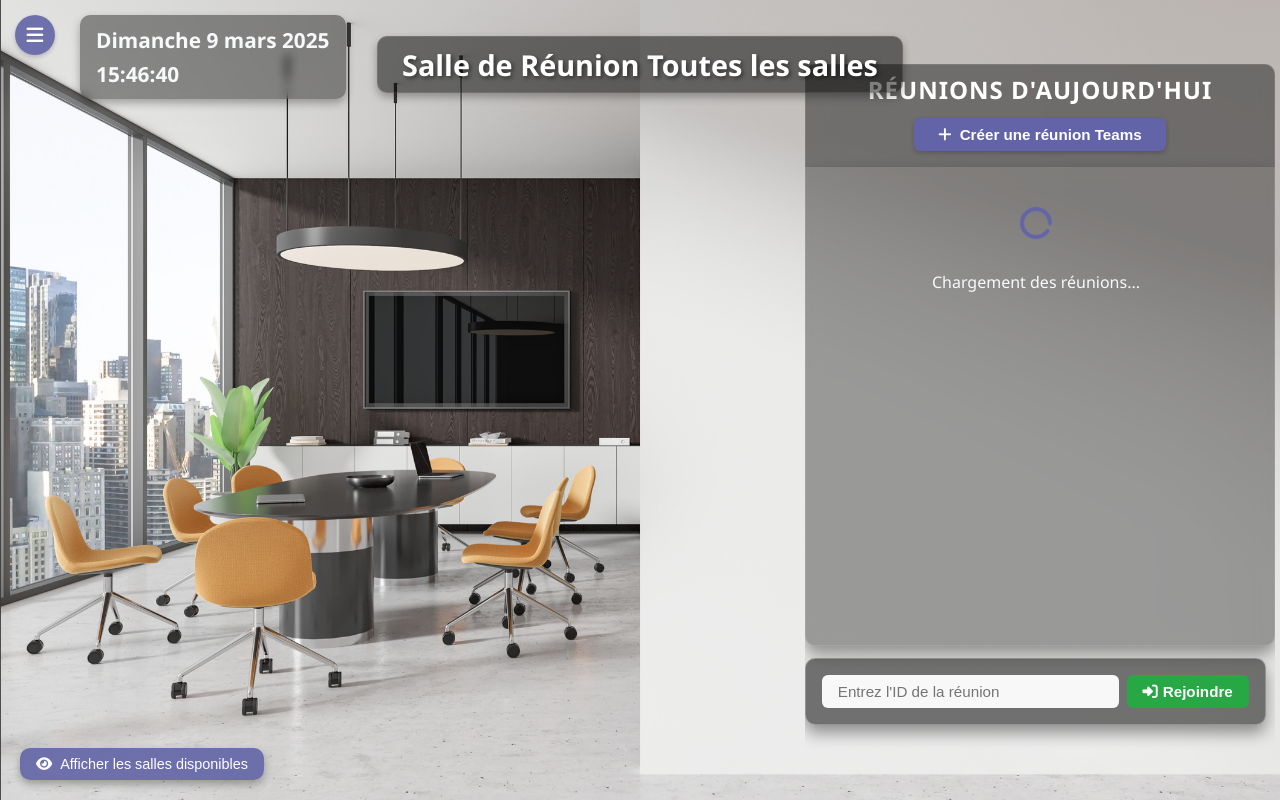
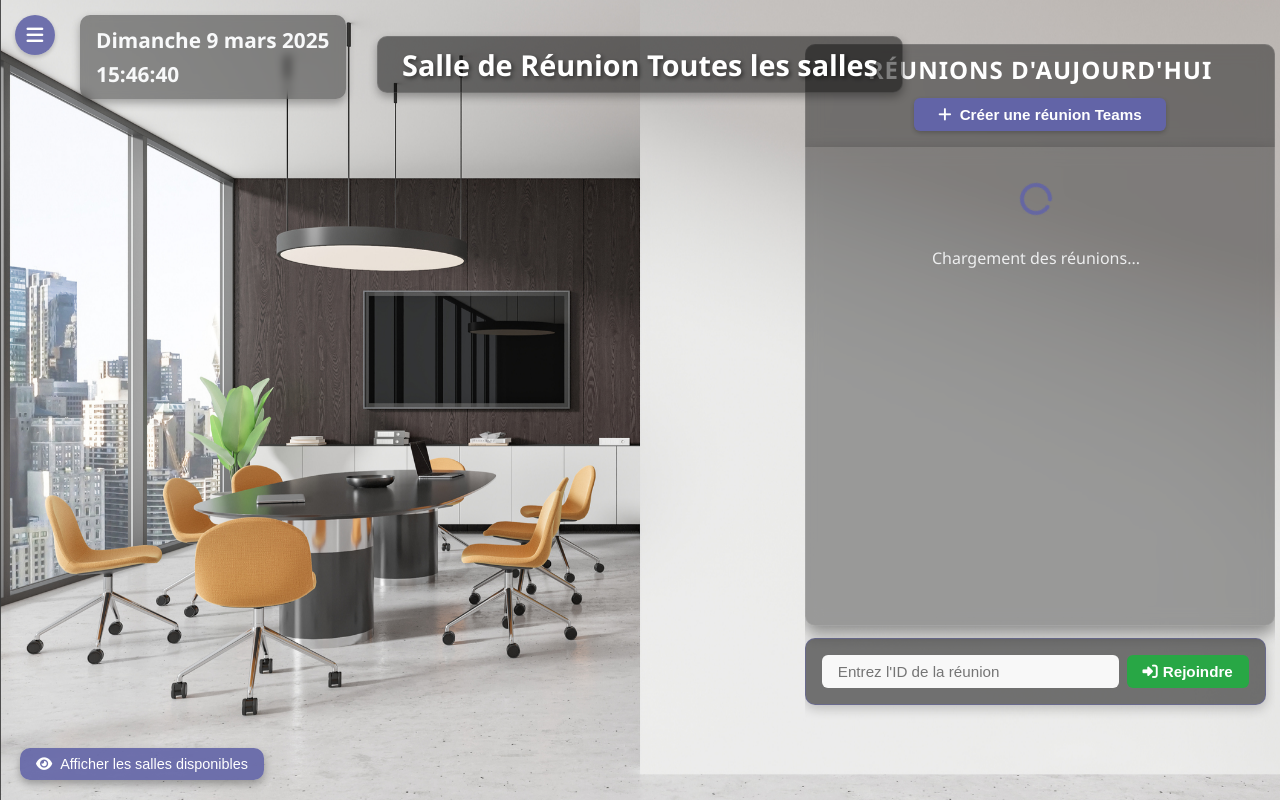
Before and after one commit to kaizen2025/teamsrooms_dev, a Flask app: page / in a window 1280 px wide. Run offline with Flask 3, Linux system fonts and the light colour scheme; data that the repository does not hold is empty.

Commit message:
Update meetings.css

```diff
--- a/static/css/meetings.css
+++ b/static/css/meetings.css
@@ -15,7 +15,7 @@
   flex-direction: column;
   max-height: 100vh; /* Maximise la hauteur */
   position: relative;
-  top: -50px; /* Remonté davantage pour utiliser plus d'espace en haut */
+  top: -60px; /* Remonté davantage pour utiliser plus d'espace en haut */
   margin-bottom: -25px; /* Compense le décalage pour maintenir l'alignement en bas */
 }
 
@@ -31,12 +31,12 @@
   border-radius: var(--border-radius-md) var(--border-radius-md) 0 0;
   border: 1px solid rgba(255, 255, 255, 0.1);
   border-bottom: none;
-  padding: var(--spacing-sm) var(--spacing-md); /* Réduit pour gagner de l'espace vertical */
+  padding: 8px 16px; /* Réduit pour gagner de l'espace vertical */
   margin-bottom: 0;
   display: flex;
   flex-direction: column;
   align-items: center; /* Centre les éléments horizontalement */
-  gap: var(--spacing-xs); /* Réduit l'espace entre titre et bouton */
+  gap: 4px; /* Réduit l'espace entre titre et bouton */
 }
 
 .meetings-title-bar h2 {
@@ -80,7 +80,7 @@
   border: 1px solid rgba(255, 255, 255, 0.1);
   border-top: none;
   box-shadow: var(--shadow-lg);
-  padding: var(--spacing-md) var(--spacing-md) var(--spacing-sm) var(--spacing-md); /* Réduit le padding en bas */
+  padding: 12px 16px 8px; /* Réduit le padding en bas et sur les côtés */
   color: white;
   display: flex;
   flex-direction: column;
@@ -108,6 +108,16 @@
 .meetings-list::-webkit-scrollbar-thumb {
   background-color: rgba(255, 255, 255, 0.3);
   border-radius: 10px;
+}
+
+/* Animation améliorée pour le chargement */
+.loading-indicator {
+  animation: pulse 1.5s infinite alternate;
+}
+
+@keyframes pulse {
+  0% { opacity: 0.7; }
+  100% { opacity: 1; }
 }
 
 /* Bouton de création */
@@ -187,14 +197,14 @@
 .meeting-item {
   background-color: rgba(40, 40, 40, 0.85);
   border-radius: var(--border-radius-md);
-  margin: 0 0 var(--spacing-sm) 0; /* Réduit l'espace entre les éléments */
-  padding: var(--spacing-xs) var(--spacing-md); /* Réduit le padding vertical */
+  margin: 0 0 6px 0; /* Réduit l'espace entre les éléments */
+  padding: 8px 16px; /* Réduit le padding vertical */
   transition: transform 0.3s, box-shadow 0.3s;
   display: flex;
   flex-direction: column;
   position: relative;
   box-shadow: var(--shadow-sm);
-  min-height: 95px; /* Réduit légèrement pour montrer plus d'éléments */
+  min-height: 90px; /* Réduit légèrement pour montrer plus d'éléments */
 }
 
 .meeting-item:hover {
@@ -323,8 +333,10 @@
   width: 98%;
   display: block !important; /* Force l'affichage */
   position: relative;
-  z-index: 20; /* Priorité d'affichage très élevée */
+  z-index: 50 !important; /* Priorité d'affichage très élevée */
   visibility: visible !important; /* Force la visibilité */
+  opacity: 1 !important;
+  pointer-events: auto !important;
 }
 
 .meeting-join-integrated {
@@ -334,8 +346,13 @@
   padding: var(--spacing-md);
   border-radius: var(--border-radius-md);
   width: 100%;
-  box-shadow: var(--shadow-lg); /* Ombre plus prononcée */
-  border: 1px solid rgba(255, 255, 255, 0.25); /* Bordure légèrement plus visible */
+  box-shadow: 0 4px 12px rgba(0, 0, 0, 0.2); /* Ombre plus prononcée */
+  border: 1px solid rgba(98, 100, 167, 0.5); /* Bordure légèrement plus visible */
+  transition: box-shadow 0.3s ease;
+}
+
+.meeting-join-integrated:hover {
+  box-shadow: 0 6px 16px rgba(0, 0, 0, 0.3);
 }
 
 .meeting-join-integrated input {
@@ -375,3 +392,15 @@
 .meeting-join {
   display: none !important;
 }
+
+/* Adaptations pour les écrans plus petits */
+@media (max-height: 800px) {
+  .meetings-container {
+    top: -70px; /* Optimisation supplémentaire pour les petits écrans */
+  }
+
+  .meeting-item {
+    min-height: 85px;
+    padding: 6px 16px;
+  }
+}
```
